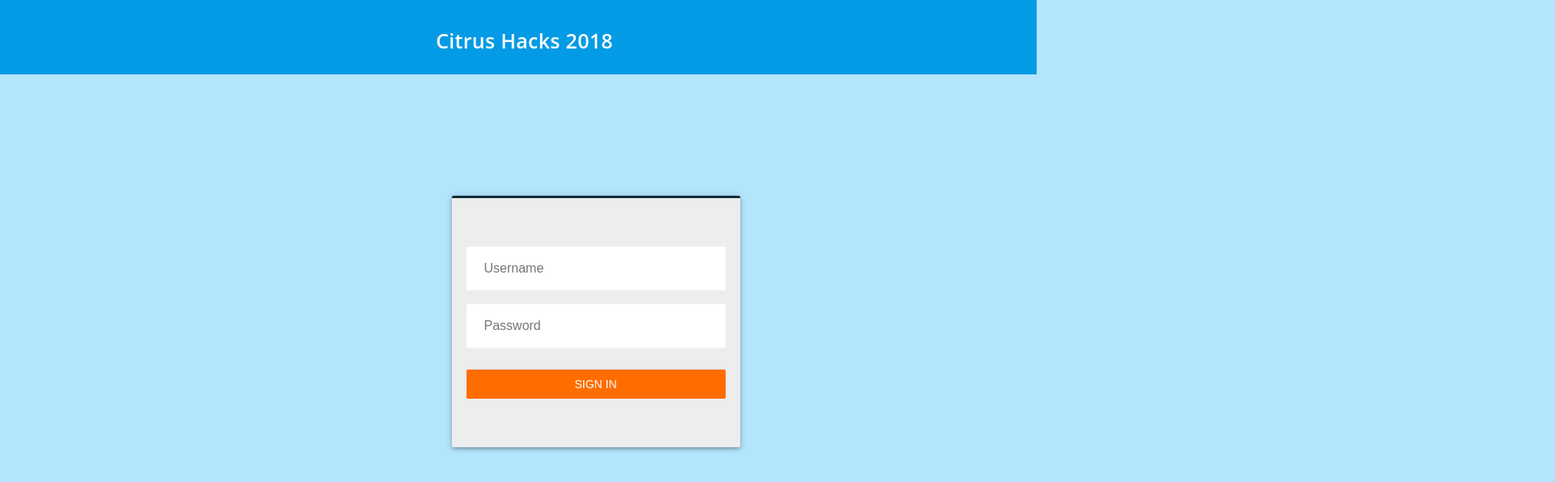
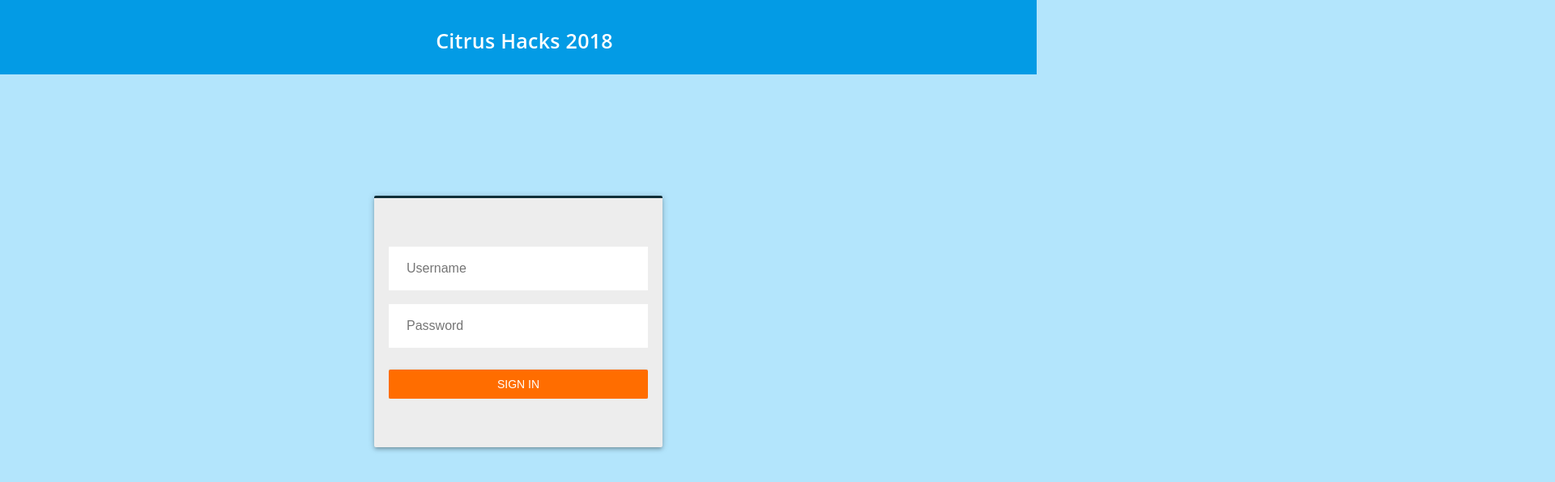
Before and after one commit to rtphan/CitrusHacks2018, a React (Create React App) app in the folder citrus-app/: page / in a window 1280 px wide. Shown: the top 596 px of the page at 81% size, 1920 px wide, since content can reach past the window. Built offline with nearby package versions, Linux system fonts and the light colour scheme.

Commit message:
I'm dumb
I fixed the stupid centering

```diff
--- a/citrus-app/src/App.css
+++ b/citrus-app/src/App.css
@@ -30,28 +30,29 @@ header i {
 }
 
 .container {
-  display: inline-block;
+  display: block;
+  margin-left: auto;
+  margin-right: auto;
   width: 100%;
-  margin: auto;
-  padding: 150px 557.5px;
+  margin-top: 150px;
 }
 
 .wrapper {
-  max-width: 1100px;
-  margin: 0 auto;
+  width: 100%;
+  margin: auto;
   text-align: center;
 }
 
 .sign-in {
   border-radius: 2px;
   border-top: 3px solid #102E37;
-  margin-right: 50px;
+  margin-right: auto;
+  margin-left: auto;
   background-color: rgb(237, 237, 237);
   padding: 60px 18px;
   box-shadow: 0 3px 4px 0 rgba(0,0,0,.14), 0 3px 3px -2px rgba(0,0,0,.12), 0 1px 8px 0 rgba(0,0,0,.2);
   margin-bottom: 34px;
   width: 25%;
-  margin-right: auto;
 }
 
 .confirm {
```
